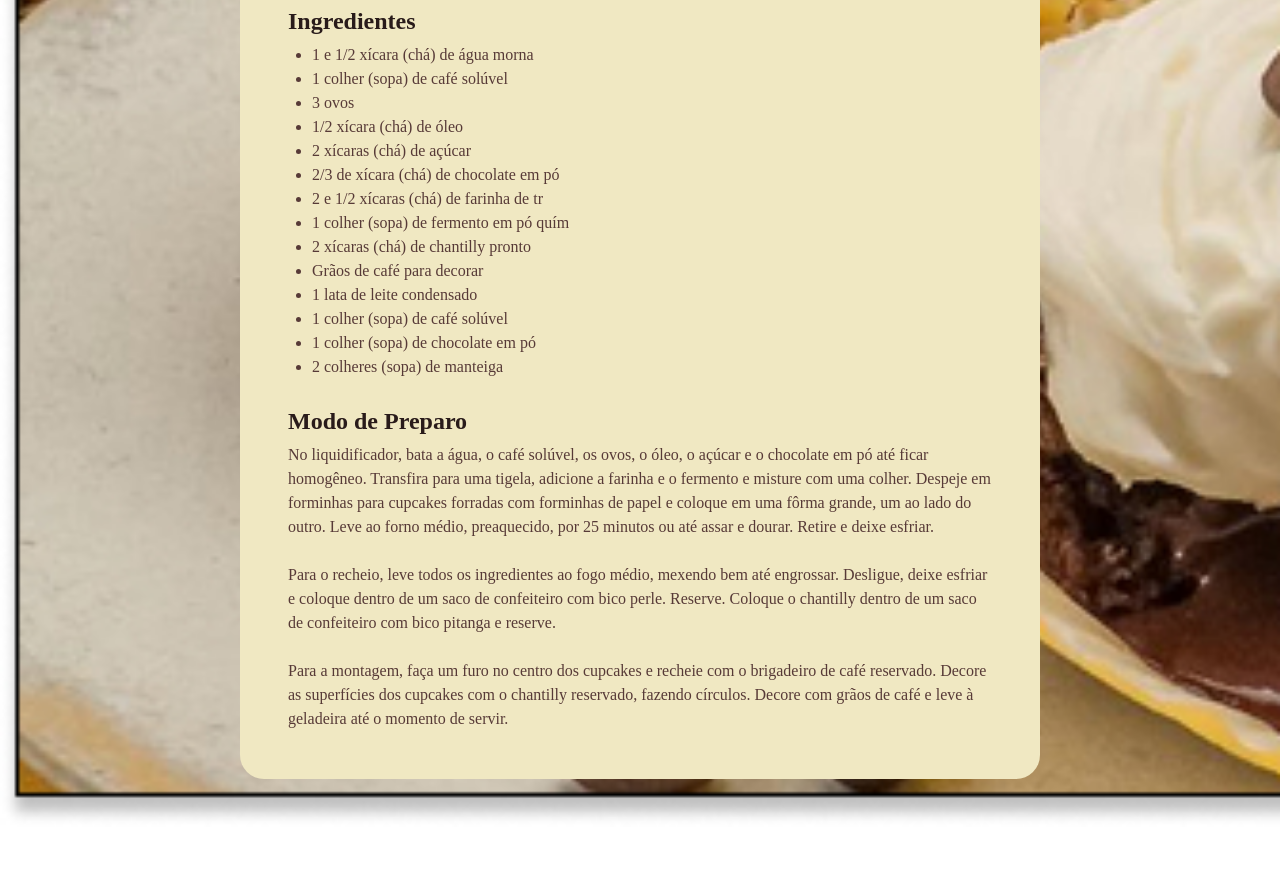
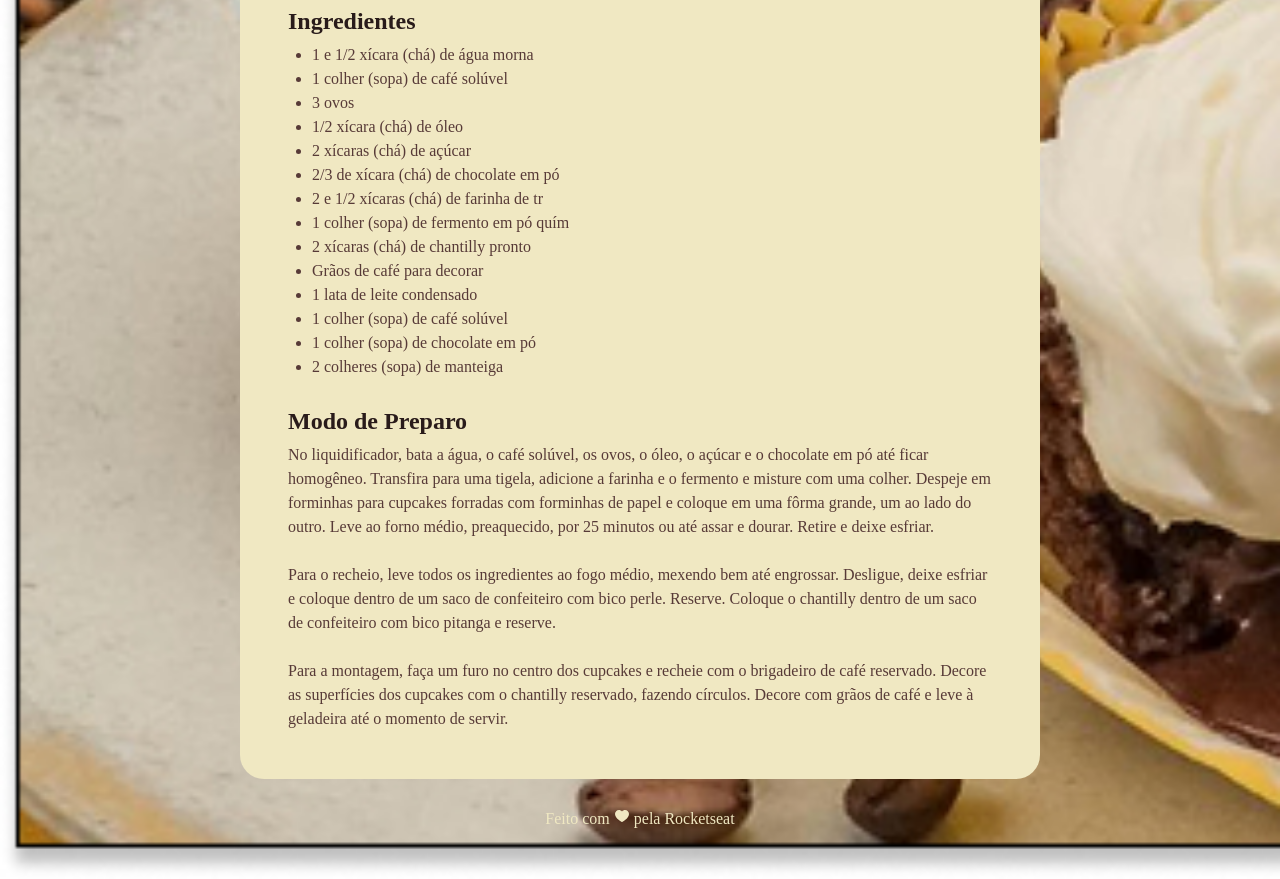
Before and after one commit to limasantoss/Pagina-de-receita, a plain HTML site: page index.html in a window 1280 px wide. Shown: the part 728-1607 px from the top of the page. Before the commit the page ends 1555 px from the top, so only its background shows below. Drawn offline with Linux system fonts and the light colour scheme; a web font is replaced by a local one.

Commit message:
adicionando footer

```diff
--- a/index.html
+++ b/index.html
@@ -70,6 +70,12 @@
         </main>
     </div>
 
+    <footer>
+        <p>Feito com
+            <img src="assets/heart.svg" alt="Coraçãozinho Fofinho" />
+
+            pela Rocketseat</p>
+    </footer>
 </body>
 
 </html>
--- a/style.css
+++ b/style.css
@@ -21,7 +21,7 @@ section + section{
 
 body{
     background-image: url(assets/main-image.jpg);
-    background-size: cover; /* cobri toda area visivel */
+    background-size: cover; /* cobrir toda area visivel */
 }
 #page{
     box-sizing: border-box;
@@ -29,8 +29,7 @@ body{
     padding:24px ;
     background-color: #F0E8C2;
     border-radius: 24px;
-    max-width: 800px;
-    margin: 48px auto;
+    margin: 48px auto 28px;
 }
 img {
     border-radius:20px;
@@ -51,3 +50,13 @@ h1,h2{
 ul{
     padding-left: 24px;
 }
+
+footer{
+    color: #F0E8C2;
+    text-align: center;
+    padding-bottom: 48px;
+}
+
+footer image{
+    vertical-align: middle;
+}
```
Also changed, not shown: assets/heart.svg (added).
